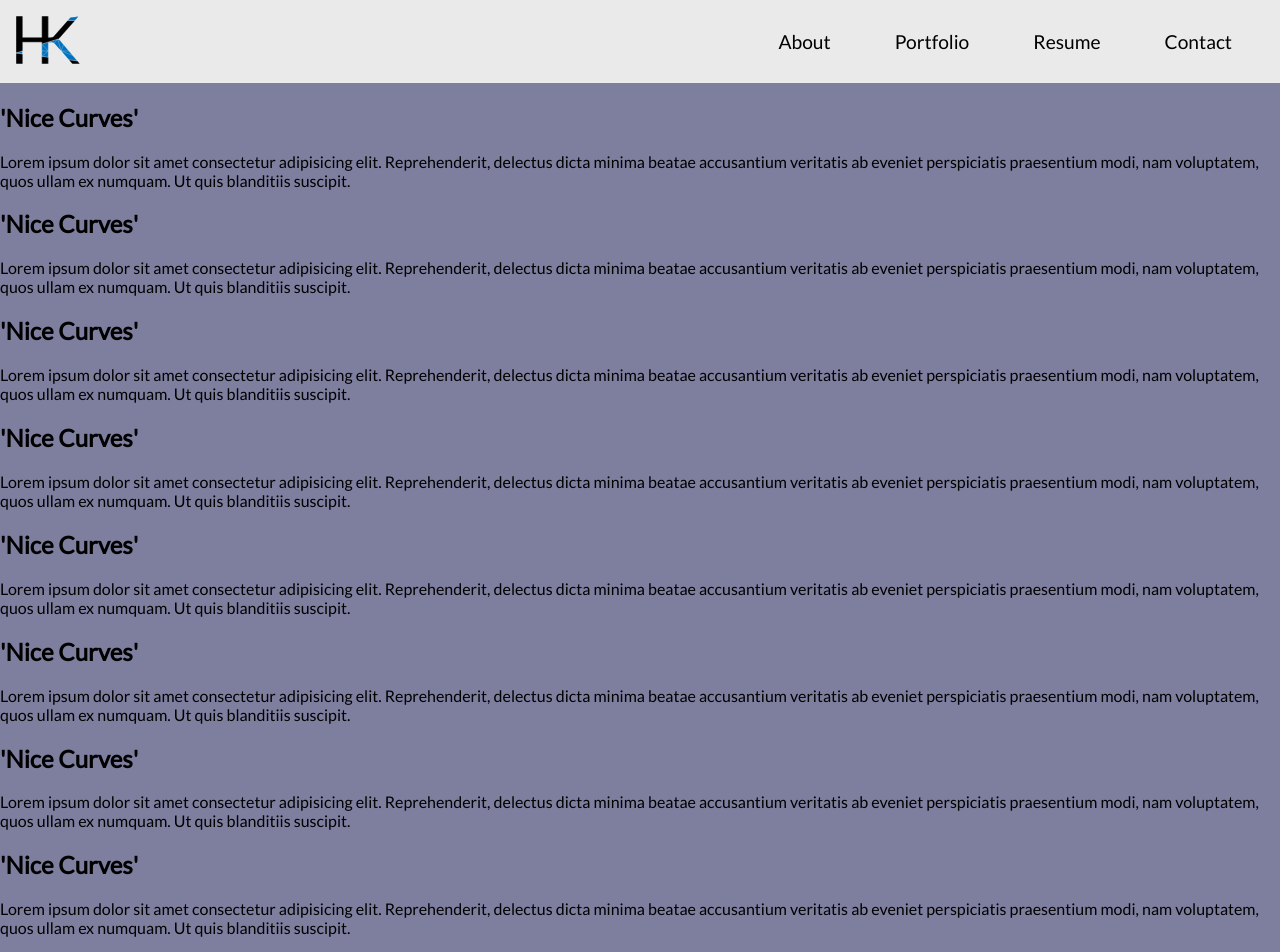
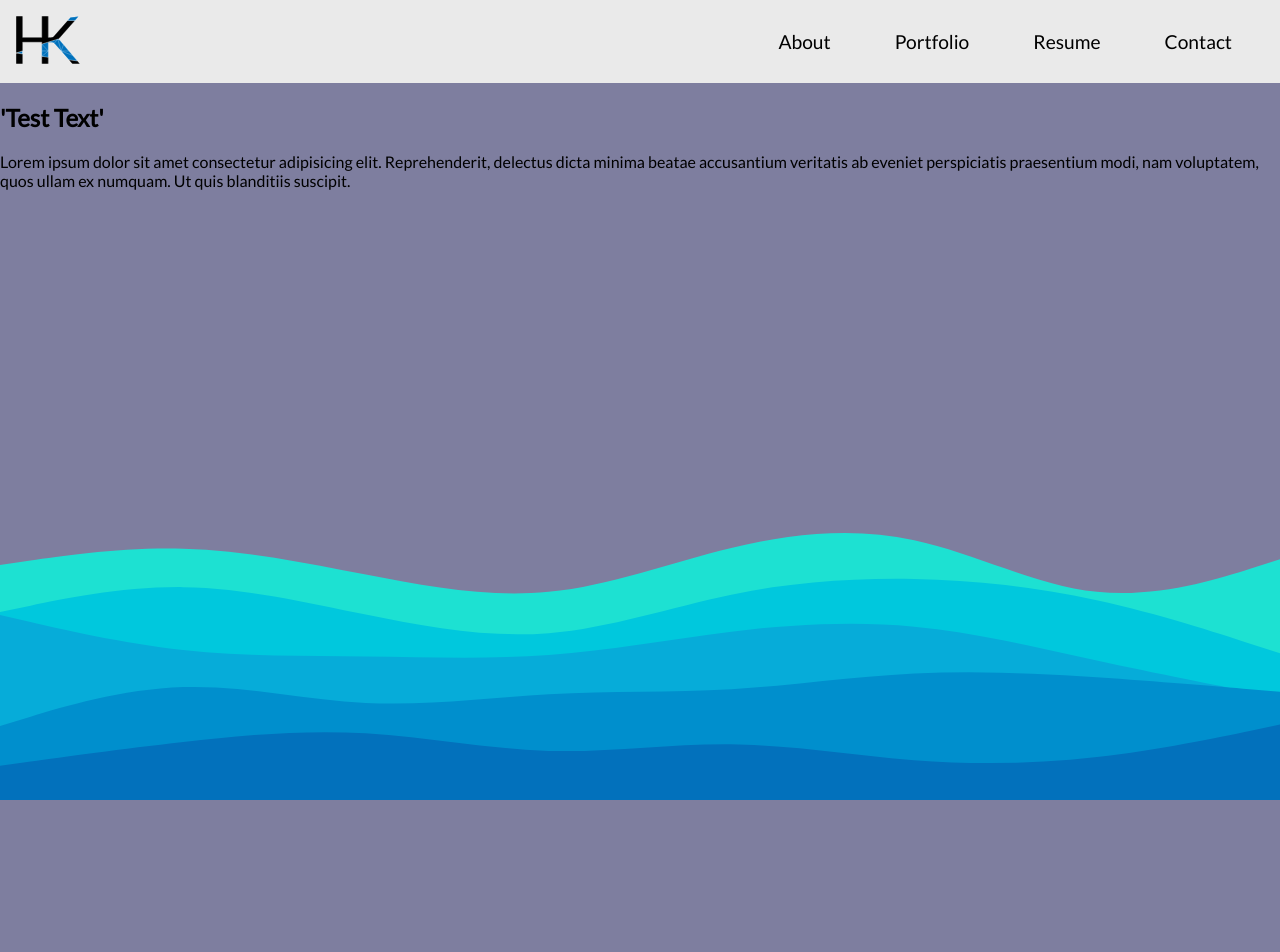
Before and after one commit to HarrisonJK/HarrisonJK.github.io, a React (Vite) app: page / in a window 1280 px wide. Shown: the top 952 px of the page. After the commit the page ends 800 px from the top, so only its background shows below. Built offline with nearby package versions, Linux system fonts and the light colour scheme.

Commit message:
added Kefalonia Waves

```diff
--- a/src/App.jsx
+++ b/src/App.jsx
@@ -6,11 +6,12 @@ import { About } from "./components/About";
 import { Portfolio } from "./components/Portfolio";
 import { Resume } from "./components/Resume";
 import { Contact } from "./components/Contact";
+import { Waves } from "./components/Waves";
 
 function App() {
   const [count, setCount] = useState(0);
   return (
-    <div className="Jack">
+    <div>
       <Navbar />
       <Routes>
         <Route path="/" element={<About />} />
@@ -18,6 +19,7 @@ function App() {
         <Route path="/Resume" element={<Resume />} />
         <Route path="/Contact" element={<Contact />} />
       </Routes>
+      <Waves />
     </div>
   );
 }
--- a/src/components/About.jsx
+++ b/src/components/About.jsx
@@ -1,86 +1,15 @@
 export function About() {
   return (
-    <div className="aboutBody">
-      <section>
-        <h1>'Nice Curves'</h1>
+    <div>
+      <section className="blue">
+        <h1>'Test Text'</h1>
         <p>
           Lorem ipsum dolor sit amet consectetur adipisicing elit.
           Reprehenderit, delectus dicta minima beatae accusantium veritatis ab
           eveniet perspiciatis praesentium modi, nam voluptatem, quos ullam ex
           numquam. Ut quis blanditiis suscipit.
         </p>
-      </section>
-      <section>
-        <h1>'Nice Curves'</h1>
-        <p>
-          Lorem ipsum dolor sit amet consectetur adipisicing elit.
-          Reprehenderit, delectus dicta minima beatae accusantium veritatis ab
-          eveniet perspiciatis praesentium modi, nam voluptatem, quos ullam ex
-          numquam. Ut quis blanditiis suscipit.
-        </p>
-      </section>
-      <section>
-        <h1>'Nice Curves'</h1>
-        <p>
-          Lorem ipsum dolor sit amet consectetur adipisicing elit.
-          Reprehenderit, delectus dicta minima beatae accusantium veritatis ab
-          eveniet perspiciatis praesentium modi, nam voluptatem, quos ullam ex
-          numquam. Ut quis blanditiis suscipit.
-        </p>
-      </section>
-      <section>
-        <h1>'Nice Curves'</h1>
-        <p>
-          Lorem ipsum dolor sit amet consectetur adipisicing elit.
-          Reprehenderit, delectus dicta minima beatae accusantium veritatis ab
-          eveniet perspiciatis praesentium modi, nam voluptatem, quos ullam ex
-          numquam. Ut quis blanditiis suscipit.
-        </p>
-      </section>
-      <section>
-        <h1>'Nice Curves'</h1>
-        <p>
-          Lorem ipsum dolor sit amet consectetur adipisicing elit.
-          Reprehenderit, delectus dicta minima beatae accusantium veritatis ab
-          eveniet perspiciatis praesentium modi, nam voluptatem, quos ullam ex
-          numquam. Ut quis blanditiis suscipit.
-        </p>
-      </section>
-      <section>
-        <h1>'Nice Curves'</h1>
-        <p>
-          Lorem ipsum dolor sit amet consectetur adipisicing elit.
-          Reprehenderit, delectus dicta minima beatae accusantium veritatis ab
-          eveniet perspiciatis praesentium modi, nam voluptatem, quos ullam ex
-          numquam. Ut quis blanditiis suscipit.
-        </p>
-      </section>
-      <section>
-        <h1>'Nice Curves'</h1>
-        <p>
-          Lorem ipsum dolor sit amet consectetur adipisicing elit.
-          Reprehenderit, delectus dicta minima beatae accusantium veritatis ab
-          eveniet perspiciatis praesentium modi, nam voluptatem, quos ullam ex
-          numquam. Ut quis blanditiis suscipit.
-        </p>
-      </section>
-      <section>
-        <h1>'Nice Curves'</h1>
-        <p>
-          Lorem ipsum dolor sit amet consectetur adipisicing elit.
-          Reprehenderit, delectus dicta minima beatae accusantium veritatis ab
-          eveniet perspiciatis praesentium modi, nam voluptatem, quos ullam ex
-          numquam. Ut quis blanditiis suscipit.
-        </p>
-      </section>
-      <section>
-        <h1>'Nice Curves'</h1>
-        <p>
-          Lorem ipsum dolor sit amet consectetur adipisicing elit.
-          Reprehenderit, delectus dicta minima beatae accusantium veritatis ab
-          eveniet perspiciatis praesentium modi, nam voluptatem, quos ullam ex
-          numquam. Ut quis blanditiis suscipit.
-        </p>
+        <div className="curve"></div>
       </section>
     </div>
   );
--- /dev/null
+++ b/src/components/Waves.jsx
@@ -0,0 +1,3 @@
+export function Waves() {
+  return <div className="spacer kefaWaves"></div>;
+}
--- a/src/styles/About.css
+++ b/src/styles/About.css
@@ -1,3 +1,11 @@
-section {
-  position: relative;
+.spacer {
+  aspect-ratio: 960/200;
+  width: 100%;
+  position: fixed;
+  bottom: 0;
+  z-index: -1;
 }
+
+.kefaWaves {
+  background-image: url("../assets/kefaloniaWaves.svg");
+}
```
Also changed, not shown: src/assets/kefaloniaWaves.svg (added).
